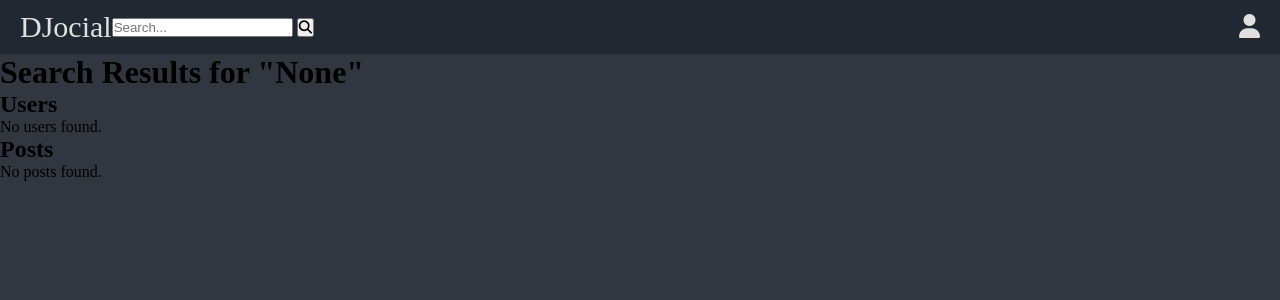
After one commit to p-harting/djocial, a Django app: page /search/ in a window 1280 px wide. The commit adds this page. Shown: the top 300 px of the page. Run offline with Django 4.2, Linux system fonts and the light colour scheme; some libraries are stand-ins or nearby versions.

Commit message:
Add search bar to base.html and add functionality

```diff
--- /dev/null
+++ b/posts/templates/search_results.html
@@ -0,0 +1,28 @@
+{% extends "base.html" %}
+
+{% block content %}
+<div class="search-results-container">
+    <h1>Search Results for "{{ query }}"</h1>
+
+    <h2>Users</h2>
+    <ul>
+        {% for user in users %}
+        <li><a href="{% url 'account' user.id %}">{{ user.username }}</a></li>
+        {% empty %}
+        <li>No users found.</li>
+        {% endfor %}
+    </ul>
+
+    <h2>Posts</h2>
+    <ul>
+        {% for post in posts %}
+        <li>
+            <a href="{% url 'post_detail' post.slug %}">{{ post.content|truncatewords:10 }}</a>
+            <p><strong>By:</strong> {{ post.author.username }} | <strong>Date:</strong> {{ post.created_on|date:"d M Y" }}</p>
+        </li>
+        {% empty %}
+        <li>No posts found.</li>
+        {% endfor %}
+    </ul>
+</div>
+{% endblock %}
--- a/posts/urls.py
+++ b/posts/urls.py
@@ -12,4 +12,5 @@ urlpatterns = [
     path('account/<int:pk>', AccountView.as_view(), name='account'),
     path('follow_toggle/<int:pk>/', follow_toggle, name='follow_toggle'),
     path('report/<slug:slug>/', report_post, name='report_post'),
+    path('search/', views.search_results, name='search_results'),
 ]
--- a/posts/views.py
+++ b/posts/views.py
@@ -226,3 +226,19 @@ class BioForm(forms.ModelForm):
         labels = {
             'bio': 'Bio'
         }
+
+def search_results(request):
+    query = request.GET.get('q')
+    if query:
+        users = User.objects.filter(username__icontains=query)
+        posts = Post.objects.filter(content__icontains=query)
+    else:
+        users = User.objects.none()
+        posts = Post.objects.none()
+
+    context = {
+        'query': query,
+        'users': users,
+        'posts': posts,
+    }
+    return render(request, 'search_results.html', context)
--- a/templates/base.html
+++ b/templates/base.html
@@ -27,6 +27,13 @@
   <nav class="navbar">
     <div class="navbar-container">
       <a class="navbar-logo" href="{% url 'home' %}">DJocial</a>
+
+      <!-- Search Form -->
+      <form method="GET" action="{% url 'search_results' %}" class="search-form">
+        <input type="text" name="q" placeholder="Search..." class="search-input" required>
+        <button type="submit" class="search-button"><i class="fas fa-search"></i></button>
+      </form>
+
       <div class="dropdown">
         <input type="checkbox" id="dropdown-toggle" class="dropdown-toggle" />
         <label for="dropdown-toggle" class="dropdown-btn">
@@ -48,6 +55,7 @@
   </nav>
 </header>
 
+
   <div class="content">
     {% block content %}
     <!-- Default content or placeholder -->
```
